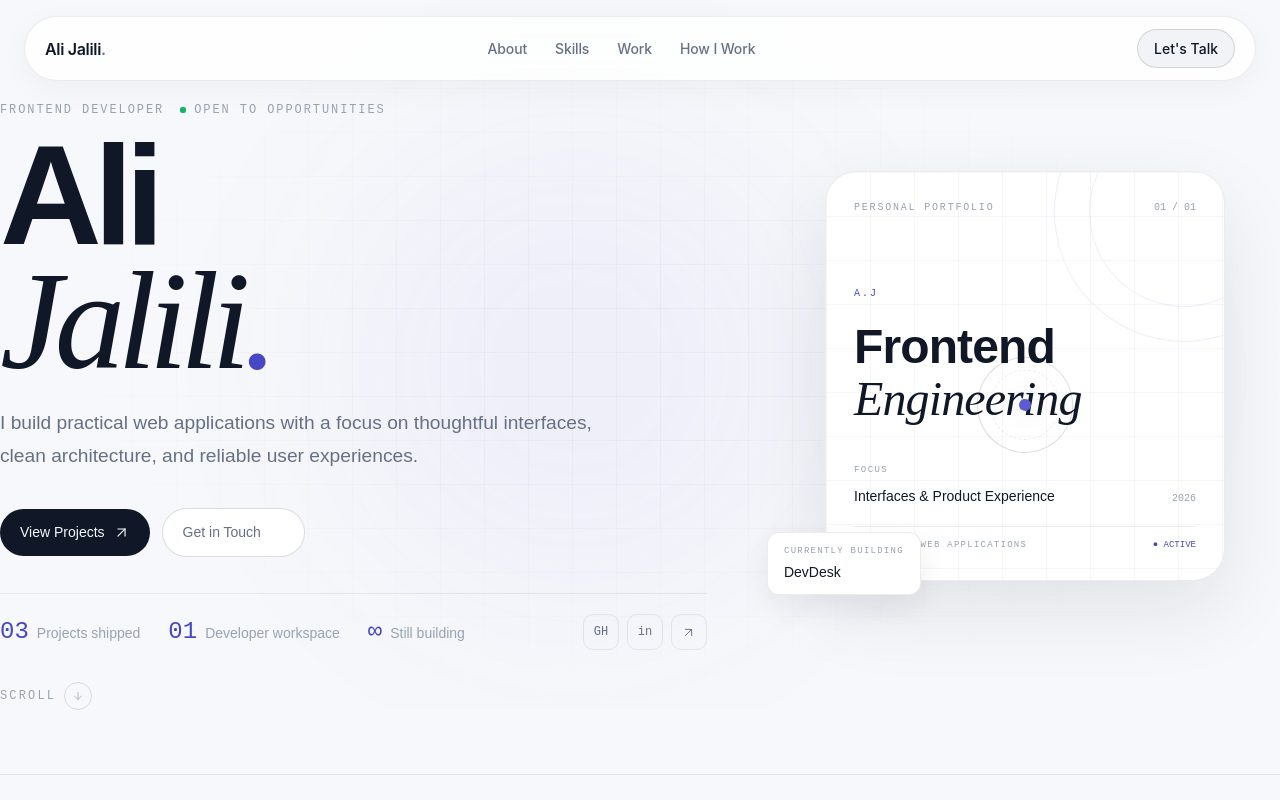
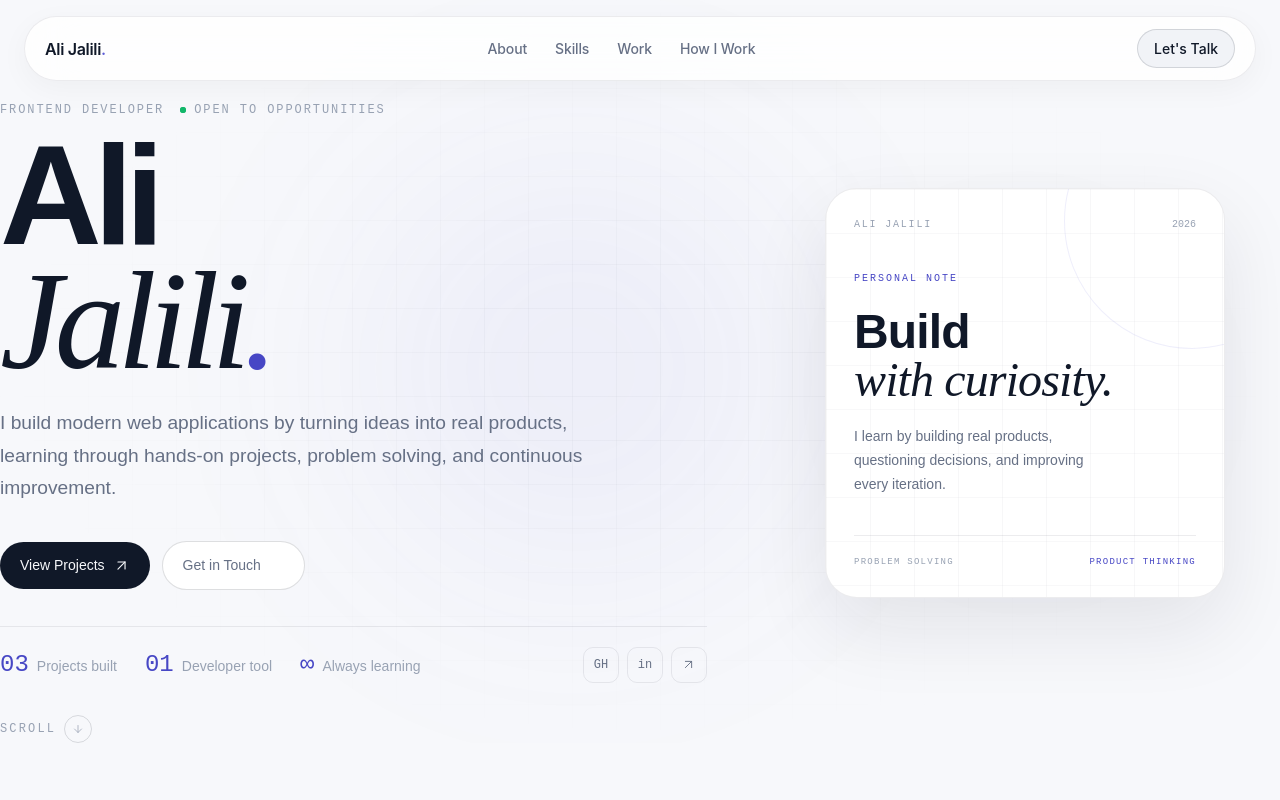
Before and after one commit to Ali-jalili/Personal-Portfolio, a React (Vite) app: page / in a window 1280 px wide. Shown: the top 800 px of the page. Built offline with nearby package versions, Linux system fonts and the light colour scheme.

Commit message:
refactor(hero): update copy and streamline visual
- Refine intro and proof section copy
- Simplify hero visual layout and decorative elements
- Update personal notes and mindset highlights

```diff
--- a/src/features/hero/HeroIntro.tsx
+++ b/src/features/hero/HeroIntro.tsx
@@ -88,8 +88,9 @@ function HeroIntro() {
       {/* Value proposition */}
       <p className="reveal-mask mt-6 block max-w-[58ch] text-lede text-[var(--ink-muted)]">
         <span style={{ animationDelay: "0.5s" }}>
-          I build practical web applications with a focus on thoughtful
-          interfaces, clean architecture, and reliable user experiences.
+          I build modern web applications by turning ideas into real products,
+          learning through hands-on projects, problem solving, and continuous
+          improvement.
         </span>
       </p>
     </div>
--- a/src/features/hero/HeroProof.tsx
+++ b/src/features/hero/HeroProof.tsx
@@ -8,15 +8,15 @@ const ease = [0.23, 1, 0.32, 1] as const;
 const proof = [
   {
     value: "03",
-    label: "Projects shipped",
+    label: "Projects built",
   },
   {
     value: "01",
-    label: "Developer workspace",
+    label: "Developer tool",
   },
   {
     value: "∞",
-    label: "Still building",
+    label: "Always learning",
   },
 ];
 
--- a/src/features/hero/HeroVisual.tsx
+++ b/src/features/hero/HeroVisual.tsx
@@ -74,7 +74,7 @@ function HeroVisual() {
           shadow-[0_30px_80px_rgba(20,24,40,0.09)]
         "
       >
-        {/* Grid */}
+        {/* Background */}
         <div
           aria-hidden="true"
           className="
@@ -82,33 +82,19 @@ function HeroVisual() {
             pointer-events-none
             absolute
             inset-0
-            opacity-50
+            opacity-40
           "
         />
 
-        {/* Decorative rings */}
+        {/* Decorative ring */}
         <div
           aria-hidden="true"
           className="
             absolute
-            right-[-90px]
-            top-[-90px]
-            h-[260px]
-            w-[260px]
-            rounded-full
-            border
-            border-[var(--accent)]/10
-          "
-        />
-
-        <div
-          aria-hidden="true"
-          className="
-            absolute
-            right-[-55px]
-            top-[-55px]
-            h-[190px]
-            w-[190px]
+            -right-24
+            -top-24
+            h-64
+            w-64
             rounded-full
             border
             border-[var(--accent)]/10
@@ -126,16 +112,22 @@ function HeroVisual() {
               text-[var(--ink-faint)]
             "
           >
-            Personal Portfolio
+            Ali Jalili
           </span>
 
-          <span className="font-mono text-[10px] text-[var(--ink-faint)]">
-            01 / 01
+          <span
+            className="
+              font-mono
+              text-[10px]
+              text-[var(--ink-faint)]
+            "
+          >
+            2026
           </span>
         </div>
 
-        {/* Identity */}
-        <div className="relative mt-16">
+        {/* Main message */}
+        <div className="relative mt-8">
           <span
             className="
               font-mono
@@ -145,106 +137,59 @@ function HeroVisual() {
               text-[var(--accent-strong)]
             "
           >
-            A.J
+            Personal Note
           </span>
 
           <h2 className="mt-5 tracking-[-0.055em]">
-            <span className="block text-5xl font-semibold text-[var(--ink)]">
-              Frontend
-            </span>
-
-            <span className="serif-italic mt-1 block text-5xl text-[var(--ink)]">
-              Engineering
-            </span>
-          </h2>
-        </div>
-
-        {/* Center visual */}
-        <div className="absolute left-1/2 top-[57%] -translate-x-1/2 -translate-y-1/2">
-          <motion.div
-            animate={
-              reduceMotion
-                ? undefined
-                : {
-                    rotate: 360,
-                  }
-            }
-            transition={
-              reduceMotion
-                ? undefined
-                : {
-                    duration: 20,
-                    repeat: Infinity,
-                    ease: "linear",
-                  }
-            }
+            <span
               className="
-              relative
-              h-24
-              w-24
-              rounded-full
-              border
-              border-[var(--line-strong)]
+                block
+                text-5xl
+                font-semibold
+                text-[var(--ink)]
               "
             >
-            <span
-              className="
-                absolute
-                left-1/2
-                top-1/2
-                h-3
-                w-3
-                -translate-x-1/2
-                -translate-y-1/2
-                rounded-full
-                bg-[var(--accent)]
-                shadow-[0_0_24px_var(--accent-glow)]
-              "
-            />
+              Build
+            </span>
 
             <span
               className="
-                absolute
-                inset-3
-                rounded-full
-                border
-                border-dashed
-                border-[var(--line)]
+                serif-italic
+                block
+                text-5xl
+                text-[var(--ink)]
               "
-            />
-          </motion.div>
+            >
+              with curiosity.
+            </span>
+          </h2>
+
+          <p
+            className="
+              mt-5
+              max-w-[260px]
+              text-sm
+              leading-6
+              text-[var(--ink-muted)]
+            "
+          >
+            I learn by building real products, questioning decisions, and
+            improving every iteration.
+          </p>
         </div>
 
-        {/* Bottom information */}
+        {/* Bottom mindset */}
         <div className="absolute bottom-7 left-7 right-7">
-          <div className="flex items-end justify-between">
-            <div>
-              <span
+          <div className="h-px bg-[var(--line)]" />
+
+          <div
             className="
-                  block
-                  font-mono
-                  text-[9px]
-                  uppercase
-                  tracking-[0.16em]
-                  text-[var(--ink-faint)]
+              mt-5
+              flex
+              items-center
+              justify-between
             "
           >
-                Focus
-              </span>
-
-              <span className="mt-2 block text-sm font-medium text-[var(--ink)]">
-                Interfaces & Product Experience
-              </span>
-            </div>
-
-            <span className="font-mono text-[10px] text-[var(--ink-faint)]">
-              2026
-            </span>
-          </div>
-
-          <div className="mt-5 h-px bg-[var(--line)]" />
-
-          <div className="mt-3 flex items-center justify-between">
             <span
               className="
                 font-mono
@@ -254,59 +199,22 @@ function HeroVisual() {
                 text-[var(--ink-faint)]
               "
             >
-              Practical web applications
+              Problem solving
             </span>
 
             <span
               className="
                 font-mono
                 text-[9px]
+                uppercase
+                tracking-[0.14em]
                 text-[var(--accent-strong)]
               "
             >
-              ● ACTIVE
+              Product thinking
             </span>
           </div>
         </div>
-      </motion.div>
-
-      {/* Current work */}
-      <motion.div
-        initial={{ opacity: 0, y: 8 }}
-        animate={{ opacity: 1, y: 0 }}
-        transition={{
-          duration: 0.6,
-          delay: 0.8,
-        }}
-        className="
-          absolute
-          -bottom-1
-          -left-1
-          rounded-xl
-          border
-          border-[var(--line)]
-          bg-[var(--surface)]
-          px-4
-          py-3
-          shadow-[0_12px_30px_rgba(20,24,40,0.07)]
-        "
-      >
-        <span
-          className="
-            block
-            font-mono
-            text-[9px]
-            uppercase
-            tracking-[0.14em]
-            text-[var(--ink-faint)]
-          "
-        >
-          Currently building
-        </span>
-
-        <span className="mt-1 block text-sm font-medium text-[var(--ink)]">
-          DevDesk
-        </span>
       </motion.div>
     </motion.div>
   );
```
Lines whose indentation alone changed are shown as unchanged.
